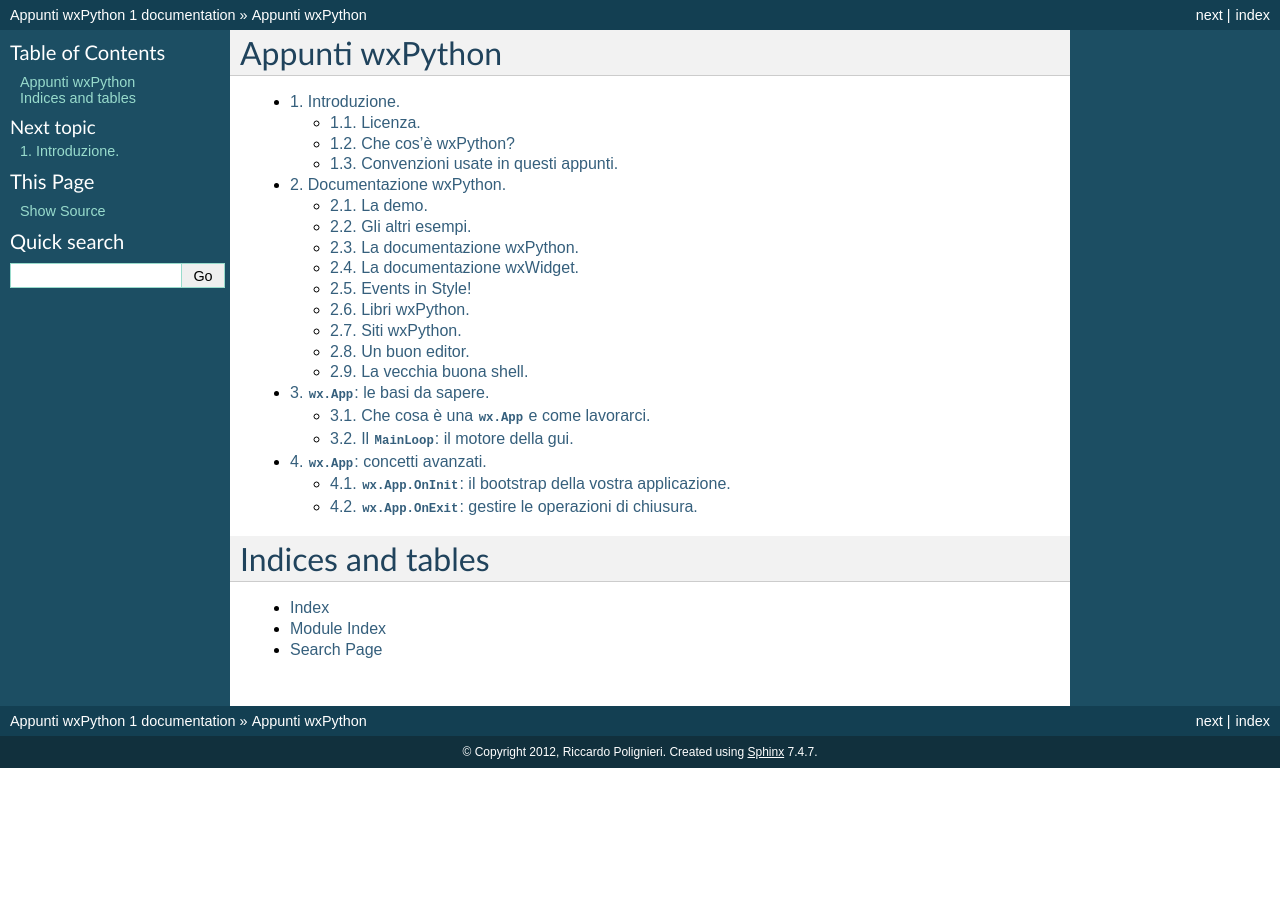
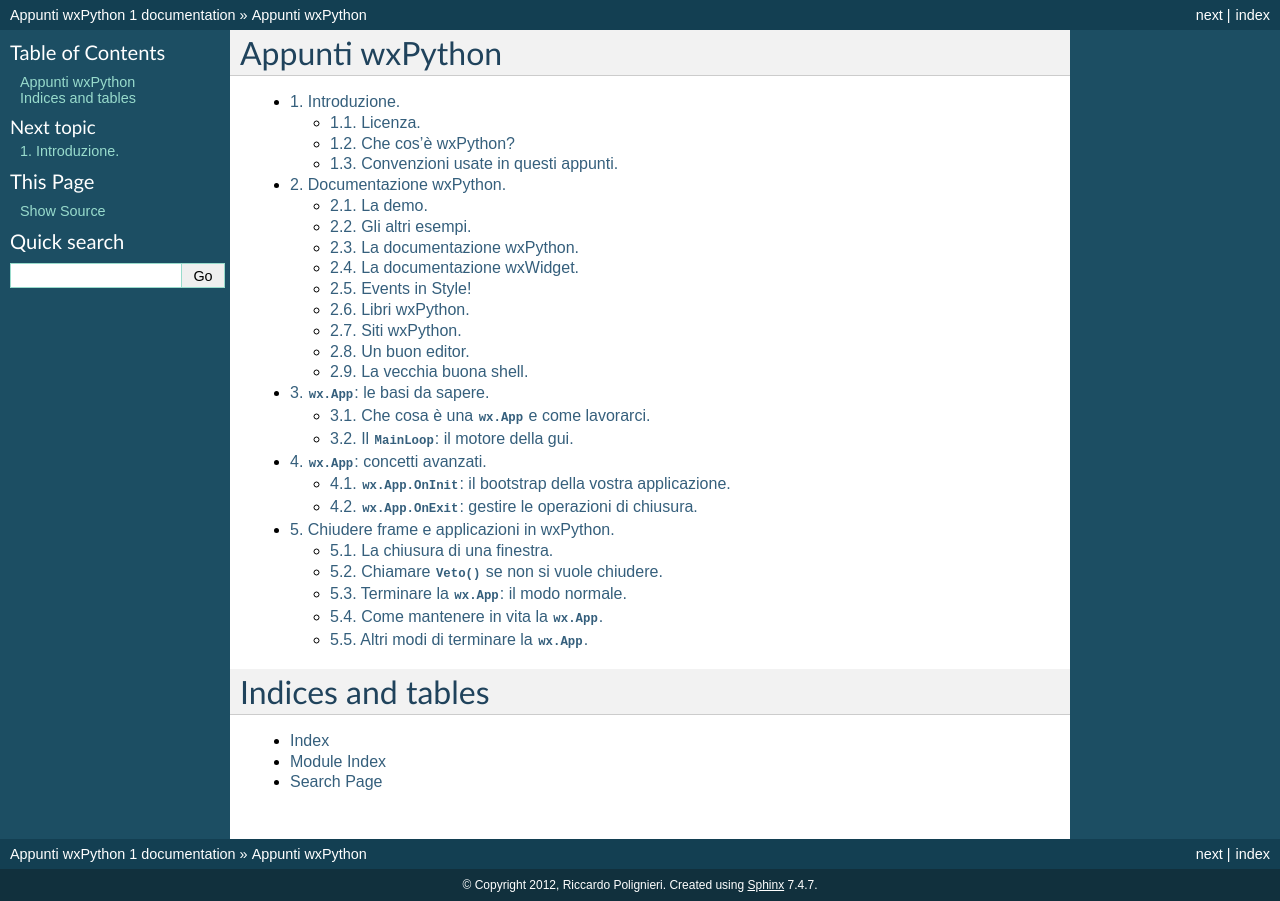
Before and after one commit to ricpol/wxnote, a Sphinx documentation site: the page built from source/index.rst, in a window 1280 px wide. Built offline with Sphinx 7.4.7, drawn with Linux system fonts in a browser that asks for light colours; some of the changed lines change nothing that is shown.

Commit message:
added 'chiusura'

```diff
--- /dev/null
+++ b/source/chiusura.rst
@@ -0,0 +1,293 @@
+.. _chiusura:
+
+.. highlight:: python
+   :linenothreshold: 7
+
+Chiudere frame e applicazioni in wxPython.
+==========================================
+
+Il momento della chiusura in wxPython è delicato. In questa pagina esaminiamo il processo di chiusura dei frame e dei dialoghi, e poi il processo di chiusura della ``wx.App``: cerchiamo di capire dove è possibile intervenire, come e quando si verifica una chiusura di emergenza.
+
+Prima di procedere, un avvertimento. Dopo aver letto questo capitolo, avrete l'impressione che chiudere le cose, in wxPython, sia un procedimento tortuoso. Rispondo subito: è vero.
+
+Ma non dovete dimenticare che wxPython è solo la superficie di un framework C++. Il punto è che in Python, quando de-referenziate un oggetto, automaticamente tutte le risorse collegate che non servono più vegono pulite dalla memoria dal garbage collector. Ma C++ non ha garbage collector, quindi la memoria va pulita "a mano". Ora, quando chiudete un frame, wxWidget naturalmente provvede da solo a eliminare anche tutti gli elementi di quel frame (pulsanti, caselle di testo, etc.). Ma tutte le risorse "esterne" eventualmente collegate e che non servono più (connessioni al database, strutture-dati presenti in memoria, etc.) devono essere cancellate a mano.
+
+Ecco perché wxWidget, nel mondo C++, offre numerosi hook lungo il processo di chiusura, dove è possibile intervenire per fare cleanup, o anche ripensarci e tornare indietro. wxPython eredita questo sistema, anche se, onestamente, è raro che un programmatore Python lo utilizzi appieno.
+
+
+La chiusura di una finestra.
+----------------------------
+
+La chiusura di una "finestra" (un frame o un dialogo) succede (di solito!) in due modi:
+
+* perché l'utente fa clic sul pulsante di chiusura (quello con la X, per intenderci);
+
+* perché voi chiamate ``Close()`` sul frame (di solito in seguito a qualche azione dell'utente che siete in grado di gestire: un menu, un pulsante "chiudi", etc.).
+
+In entrambi i casi, si innesca un evento particolare, ``wx.EVT_CLOSE``, che segnala al sistema che la finestra sta per chiudersi.
+
+Se voi non fate nulla, la parola passa al gestore di default, che si comporta in due modi differenti:
+
+* per un ``wx.Frame``, semplicemente chiama ``Destroy()``, e questo pone fine alla vita del frame e ovviamente di tutti i suoi figli;
+
+* per un ``wx.Dialog``, invece, lo nasconde alla vista, *ma non lo distrugge*. Questo comportamento è voluto, per venire incontro alla situazione tipica in cui si vuole raccogliere dei dati dal dialogo, prima di distruggerlo. Resta il fatto che, fin quando non chiamate esplicitamente ``Destroy()``, il dialogo resta in vita.
+
+Questo è quello che succede se voi non fate nulla. Ma chiaramente, come qualsiasi altro evento, anche ``wx.EVT_CLOSE`` può essere catturato e gestito in un callback.
+
+In questo caso, diciamo subito la cosa più importante. Se decidete di raccogliere ``wx.EVT_CLOSE`` e gestire da soli il processo di chisura, allora dovete esplicitamente chiamare ``Destroy()`` *anche per i frame*, perché wxPython non farà più nulla al posto vostro.
+
+Potete anche decidere di *non* chiudere la finestra, dopo tutto. Questo, per esempio, è un procedimento tipico (anche se, dal punto dell'usabilità, è una pessima pratica che vi sconsiglio)::
+
+    class MyFrame(wx.Frame):
+        def __init__(self, *a, **k):
+            wx.Frame.__init__(self, *a, **k)
+            self.Bind(wx.EVT_CLOSE, self.on_close)
+
+        def on_close(self, evt):
+            msg = wx.MessageDialog(self, 'Sei proprio sicuro?', 'Uscita',
+                                   wx.ICON_QUESTION|wx.YES_NO)
+            if msg.ShowModal() == wx.ID_YES:
+                self.Destroy()
+            msg.Destroy()
+
+Alla riga 10, chiamiamo esplicitamente ``self.Destroy()`` solo se l'utente ha risposto affermativamente. In caso contrario, chiamiamo comunque ``Destroy()`` almeno sul ``MessageDialog`` che abbiamo creato, perché altrimenti resterebbe in vita.
+
+Come abbiamo detto, ``wx.EVT_CLOSE`` si innesca anche quando voi chiamate ``Close()``. Per vederlo, possiamo aggiungere un semplice pulsante che chiama ``Close`` nel suo callback::
+
+    class MyFrame(wx.Frame):
+        def __init__(self, *a, **k):
+            wx.Frame.__init__(self, *a, **k)
+            b = wx.Button(self, -1, 'chiudimi!')
+            b.Bind(wx.EVT_BUTTON, self.on_click)
+            self.Bind(wx.EVT_CLOSE, self.on_close)
+
+        def on_click(self, evt):
+            self.Close()
+
+        def on_close(self, evt):
+            msg = wx.MessageDialog(self, 'Sei proprio sicuro?', 'Uscita',
+                                   wx.ICON_QUESTION|wx.YES_NO)
+            if msg.ShowModal() == wx.ID_YES:
+                self.Destroy()
+            msg.Destroy()
+
+Anche quando agite sul pulsante, il ``self.Close()`` della riga 9 scatena comunque il ``wx.EVT_CLOSE``, e di conseguenza viene eseguito il codice del callback ``on_close``.
+
+
+Chiamare ``Veto()`` se non si vuole chiudere.
+---------------------------------------------
+
+Se alla fine decidete di non chiudere la finestra, è buona norma chiamare sempre ``Veto()`` sull'evento ``wx.EVT_CLOSE``, per segnalare al resto del sistema che la richiesta di chiusura è stata respinta.
+
+Per esempio, nel codice appena visto, dovreste aggiungere ``evt.Veto()`` alla fine del gestore ``on_close``. Ora, in questo specifico caso non vi serve comunque a nulla, perché nessun'altra parte del vostro codice è interessata alla chiusura di quella finestra.
+
+Ma ``Veto()`` diventa utile, per esempio, quando chiamate ``Close()`` su una finestra *da un'altra finestra*: in questo caso, la finestra che ordina la chiusura potrebbe essere interessata a sapere se l'ordine è stato eseguito o rifiutato.
+
+``Close()`` restituisce sempre ``True`` se la chiusura è andata a buon fine. Ma se voi chiamate ``Veto()`` (e non chiudete la finestra, chiaramente), allora ``Close()`` restituisce ``False``, e fa sapere in questo modo come sono andate le cose.
+
+Ecco un esempio pratico::
+
+    class MyTopFrame(wx.Frame):
+        def __init__(self, *a, **k):
+            wx.Frame.__init__(self, *a, **k)
+            self.do_child = wx.Button(self, -1, 'crea un frame figlio')
+            self.do_child.Bind(wx.EVT_BUTTON, self.on_child)
+            self.child = None
+
+        def on_child(self, evt):
+            if not self.child:
+                self.child = MyChildFrame(self, title='Figlio', size=(150, 150),
+                                    style=wx.DEFAULT_FRAME_STYLE & ~wx.CLOSE_BOX)
+                self.child.Show()
+                self.do_child.SetLabel('CHIUDI il frame figlio')
+            else:
+                closed_successful = self.child.Close()
+                if closed_successful:
+                    self.do_child.SetLabel('crea un frame figlio')
+                    self.child = None
+
+
+    class MyChildFrame(wx.Frame):
+        def __init__(self, *a, **k):
+            wx.Frame.__init__(self, *a, **k)
+            self.Bind(wx.EVT_CLOSE, self.on_close)
+
+        def on_close(self, evt):
+            msg = wx.MessageDialog(self, 'Sei proprio sicuro?', 'Uscita',
+                                   wx.ICON_QUESTION|wx.YES_NO)
+            if msg.ShowModal() == wx.ID_NO:
+                evt.Veto()
+            else:
+                self.Destroy()
+
+
+    app = wx.App(False)
+    MyTopFrame(None).Show()
+    app.MainLoop()
+
+In questo esempio, il frame principale crea e poi cerca di chiudere (alla riga 15) un frame figlio. Il frame figlio però può decidere se chiudersi davvero, o rifiutare. Notate che, se decidiamo di non chiuderlo, chiamiamo ``Veto()`` (alla riga 30) in modo che ``Close()`` restituisca ``False``, e quindi il codice chiamante sappia come comportarsi (alle righe 15-18).
+
+Non chiudere un frame e "vietare" l'evento *sono due cose indipendenti*: se vietate ma poi chiudete lo stesso, ``Close()`` restituisce comunque ``False``, anche se la chiusura in effeti c'è stata. E viceversa. Quindi sta a voi non fare pasticci. (Dite la verità, vi sembra un po' cervellotico... ve l'avevo detto).
+
+
+Terminare la ``wx.App``: il modo normale.
+-----------------------------------------
+
+.. todo:: una pagina per le finestre top level, e le gerarchie parent, e
+          molti riferimenti in questo capitolo.
+
+La storia semplice è questa: quando il ``MainLoop`` percepisce che anche l'ultima finestra "top level" è stata chiusa, allora decide che il suo lavoro è terminato. Una volta usciti dal ``MainLoop``, c'è ancora l'opportunità di fare qualche operazione di pulizia nel ``wx.App.OnExit``, :ref:`come abbiamo già visto <wxapp_avanzata_onexit>`. Tuttavia non è più possibile, a questo punto, creare una nuova finestra e tenere in vita la ``wx.App``, il cui destino è ormai segnato. Terminato il ``wx.App.OnExit``, la nostra applicazione defunge definitivamente. Dentro il namespace del modulo Python resta ovviamente ancora un riferimento nel nome ``app`` (o quello che avete usato per istanziare la ``wx.App``), ma ormai non ha più alcuna utilità.
+
+Questa è la storia semplice. Ma ovviamente avete ancora molti modi per complicarvi la vita.
+
+Per prima cosa, ricordiamo che la ``wx.App`` termina una volta che *tutte* le finestre top-level sono state chiuse, ovvero tutte le finestre che hanno ``parent=None``, come abbiamo già visto. Quindi fate attenzione a non lasciare qualche finestra top-level nascosta ma ancora viva. I casi tipici sono due: avete creato qualche dialogo top-level e non l'avete mai distrutto esplicitamente (ricordiamo che chiamare solo ``Close()`` su un dialogo lo nasconde, ma non lo distrugge). Oppure, avete creato la ``wx.App`` con l'opzione ``redirect=True``, e la finestra dello streaming output è ancora viva ma nascosta per qualche ragione (di solito perché, per tutta la durata della vostra applicazione, non c'è stato niente da scrivere sullo streaming!). In questi casi, l'utente chiude il frame "principale", ma la ``wx.App`` *non termina davvero*. Forse pensate che questo non è un grande problema: l'utente ha comunque finito di interagire con la gui, e prima o poi spegnerà il computer... Ma se invece riavvia e poi "chiude" un po' di volte il programma, ben presto si trova la memoria intasata dalle vostre istanze fantasma.
+
+E c'è dell'altro: se avete scritto qualcosa nel ``wx.App.OnExit``, *non verrà mai eseguito*, perché non si esce mai dal ``MainLoop``. Inutile dire che, se questo codice comprende operazioni di assestamento dei dati nel database, o delle scritture nel log, queste non verranno eseguite, e la prossima volta che si aprirà il programma ci si troverà con dati inconsistenti.
+
+Quindi fate sempre molta attenzione a non creare finestre top-level e poi lasciarle in giro senza sapere se ci sono ancora o no. Una strategia di emergenza è catturare il ``wx.EVT_CLOSE`` della finestra "principale" e, prima di distruggerla, verificare che non ci siano altre finestre top level ancora in vita (``wx.GetTopLevelWindows`` torna utile), ed eventualmente chiuderle. Anche in questo caso però fate attenzione perché non è detto che chiamare ``Close()`` basti a garantire la distruzione. La soluzione più brutale è chiamare direttamente ``Destroy()``, più o meno così::
+
+    # nel callback dell'EVT_CLOSE della "finestra principale"
+    def on_close(self, evt):
+        for window in wx.GetTopLevelWindows():
+            if window != self:  # lascio me stesso per ultimo...
+                window.Destroy()
+        self.Destroy()
+
+Questo funziona senz'altro, ma non è esente da altri rischi. Chiamare ``Destroy()`` sui dialoghi probabilmente va ancora bene: se sono ancora vivi e nascosti, vuol dire che ve ne siete semplicemente dimenticati, ma ormai non dovrebbero più avere nessuna funzione. Per i frame, d'altra parte, la situazione è più delicata. Forse prevedono del codice da eseguire in risposta a un ``EVT_CLOSE``, ma se chiamate ``Destroy()`` invece di ``Close()`` perderete quel passaggio. Questo potrebbe portare a inconsistenze di vario tipo.
+
+Nel dubbio, vi tocca controllare se si tratta di frame o di dialoghi, e agire con prudenza. Ma come faccio a sapere se una finestra è un frame o un dialogo? Di colpo, siamo nel campo della magia nera di Python::
+
+    def on_close(self, evt):
+        ok_to_close = True
+        for window in wx.GetTopLevelWindows():
+            if window != self:
+                if wx._windows.Frame in window.__class__.__mro__:
+                    # e' un frame, proviamo a chiuderlo gentilmente
+                    ret = window.Close()
+                    if not ret:
+                        # evidentemente non vuole chiudersi!
+                        ok_to_close = False
+                        break
+                else:
+                    # questo e' un dialogo: distruggiamolo senza pieta'
+                    window.Destroy()
+        if ok_to_close:
+            self.Destroy()
+        else:
+            # c'e' in giro almeno una finestra che non vuole chiudersi
+            wx.MessageBox('Non posso chiudermi!')
+            evt.Veto()
+            return
+
+Come vedete (riga 5), siamo piombati nel difficile, molto difficile. E non è detto che funzioni: per esempio, se una delle finestre rifiuta di chiudersi, ma si "dimentica" di comunicare il suo ``Veto()``, allora ``window.Close()`` (riga 7) restituirà ``True``, e noi crederemo di averla chiusa quando invece è ancora in giro. Ci tocca aggiungere altri test per essere davvero sicuri...
+
+Ovviamente non sono ipotesi frequenti. Devo dire però di non aver mai usato, in pratica, un metodo come questo per accertarmi che tutte le finestre top-level siano chiuse al momento di uscire dall'applicazione. E francamente vi sconsiglio di provarci.
+
+**La soluzione corretta** è invece *tenere sempre traccia* di tutte le finestre che aprite, soprattutto quelle top-level, e di accertarvi sempre di chiuderle appena non servono più. In questo modo, quando arriva il momento di chiudere anche l'ultima finestra principale, siete sicuri che anche la ``wx.App`` terminerà la sua vita in modo onesto e dignitoso.
+
+
+Come mantenere in vita la ``wx.App``.
+-------------------------------------
+
+Ma c'è ancora dell'altro da sapere. Potrebbe capitarvi di *non* volere che la ``wx.App`` termini, ma che il suo ``MainLoop`` resti attivo anche dopo che l'ultima finestra è stata chiusa. (Dopo tutta la fatica che abbiamo fatto nel paragrafo precedente per assicurarci che la ``wx.App`` muoia davvero, sembra una beffa. Ma può succedere.)
+
+Per fare questo, vi basta chiamare ``SetExitOnFrameDelete(False)`` sulla ``wx.App``. Potete farlo proprio all'inizio, in ``OnInit``::
+
+    class MyApp(wx.App):
+        def OnInit(self):
+            self.SetExitOnFrameDelete(False)
+            return True
+
+Oppure potete farlo successivamente, in un momento qualunque della vita del vostro programma, da dentro un frame qualsiasi::
+
+    wx.GetApp().SetExitOnFrameDelete(False)
+
+Potete farlo perfino, proprio all'ultimo, intercettando il ``wx.EVT_CLOSE`` dell'ultima finestra principale che sta per chiudersi. L'unico momento in cui ormai è troppo tardi è nel ``wx.App.OnExit``.
+
+Con questa opzione, il ``MainLoop`` non termina quando l'ultima finesta muore. A questo punto, se volete, potete andare avanti creando delle nuove finestre top-level. Ecco una possibile strategia::
+
+    class MyApp(wx.App):
+        def OnInit(self):
+            self.SetExitOnFrameDelete(False)
+            self.Bind(wx.EVT_IDLE, self.create_new_toplevel)
+            wx.Frame(None, title='PRIMA GENERAZIONE').Show()
+            return True
+
+        def create_new_toplevel(self, evt):
+            if not wx.GetTopLevelWindows():
+                wx.Frame(None, title='SECONDA GENERAZIONE!!').Show()
+                # dopo questa volta pero' basta...
+                self.SetExitOnFrameDelete(True)
+
+    app = MyApp(False)
+    app.MainLoop()
+
+La procedura è chiara: all'inizio (riga 3) settiamo il flag a ``False``, e quindi creiamo e mostriamo il primo frame top-level. Tuttavia (riga 4) chiediamo anche alla ``wx.App`` di eseguire a ripetizione il metodo ``create_new_toplevel`` nei momenti liberi del ``MainLoop``. Questo metodo controlla se non sono più rimaste vive finestre top level (riga 9), e in questo caso crea e mostra una "seconda generazione" di finestre. Contestualmente (riga 12) riportiamo il flag a ``True``, in modo che alla prossima chiusura il ``MainLoop`` questa volta termini davvero.
+
+Ecco un altro possibile approccio::
+
+    class MyFrame(wx.Frame):
+        def __init__(self, *a, **k):
+            wx.Frame.__init__(self, *a, **k)
+            self.Bind(wx.EVT_CLOSE, self.on_close)
+
+        def on_close(self, evt):
+            wx.CallLater(1, wx.GetApp().create_new_toplevel)
+            self.Destroy()
+
+    class MyApp(wx.App):
+        def OnInit(self):
+            self.SetExitOnFrameDelete(False)
+            MyFrame(None, title='PRIMA GENERAZIONE').Show()
+            return True
+
+        def create_new_toplevel(self):
+            MyFrame(None, title='SECONDA GENERAZIONE!!').Show()
+            self.SetExitOnFrameDelete(True)
+
+    app = MyApp(False)
+    app.MainLoop()
+
+Qui invece è l'ultima finestra top-level che, al momento della sua chiusura (riga 7) utilizza ``wx.CallLater`` per chiedere alla ``wx.App`` di creare una "seconda generazione" di frame immediatamente dopo la sua morte.
+
+Notate l'utilizzo di ``wx.CallLater``, che aspetta un certo periodo (in questo caso, 1 ms, il minimo possibile) e poi chiama una funzione. Lo abbiamo scelto perché non tiene impegnato il ``MainLoop``, e quindi ci serve a dimostrare che il ``MainLoop`` resta vivo comunque, per ragioni sue (ossia, perché abbiamo settato il flag a ``False``).
+
+Avremmo potuto invece usare ``wx.CallAfter``, che è "quasi uguale", nel senso che chiama una data funzione dopo che tutti i gestori degli eventi correnti sono stati processati. Il punto però è che ``wx.CallAfter`` aggiunge la sua funzione in coda ai compiti del ``MainLoop``, e quindi lo tiene impegnato almeno fino a quel momento. E siccome nel nostro caso la funzione chiamata è ``create_new_toplevel`` che appunto crea una nuova finestra top-level, in sostanza il ``MainLoop`` non ha mai modo di terminare, indipendentemente da come è stato settato il flag ``SetExitOnFrameDelete``.
+
+Provate a sostituire la riga 7 dell'esempio precedente con::
+
+    wx.CallAfter(wx.GetApp().create_new_toplevel)
+
+Quando si distrugge la "prima generazione" compare la seconda, come previsto. Ma quando provate a distruggere anche questa, la ``wx.App`` non termina come prima, anche se il flag è ormai settato a ``True``. Invece, ogni volta appare una nuova "seconda generazione", all'infinito. Questo perché ``wx.CallAfter`` tiene in vita il ``MainLoop`` fino al momento di chiamare ``create_new_toplevel``, dove però si crea una nuova finestra top-level, e quindi il ``MainLoop`` trova un'altra ragione per proseguire la sua attività, e così all'infinito.
+
+In altri termini ``wx.CallAfter``, usato così, potrebbe essere un'altra strada per non far terminare il ``MainLoop``, senza dover usare ``SetExitOnFrameDelete``. L'esempio di sopra potrebbe essere scritto anche così:
+
+    class MyFrame(wx.Frame):
+        def __init__(self, *a, **k):
+            wx.Frame.__init__(self, *a, **k)
+            self.Bind(wx.EVT_CLOSE, self.on_close)
+
+        def on_close(self, evt):
+            wx.CallAfter(wx.GetApp().create_new_toplevel)
+            self.Destroy()
+
+    class MyApp(wx.App):
+        def OnInit(self):
+            MyFrame(None, title='PRIMA GENERAZIONE').Show()
+            return True
+
+        def create_new_toplevel(self):
+            MyFrame(None, title='SECONDA GENERAZIONE!!').Show()
+
+    app = MyApp(False)
+    app.MainLoop()
+
+Naturalmente questo lascia aperto il problema di capire come terminare, a un certo punto, la ``wx.App``. Ma non è un problema enorme. Si potrebbe aggiungere un test nel gestore ``on_close``, in modo da chiamare ``wx.CallAfter`` una volta sola. Oppure si potrebbe chiamare ``wx.Exit()``...
+
+Ma questo è appunto l'argomento del prossimo paragrafo.
+
+
+Altri modi di terminare la ``wx.App``.
+--------------------------------------
+
+sdfdfsdgf
--- a/source/index.rst
+++ b/source/index.rst
@@ -14,6 +14,7 @@
    documentarsi
    wxapp_basi
    wxapp_avanzata
+   chiusura
 
 Indices and tables
 ==================
```
